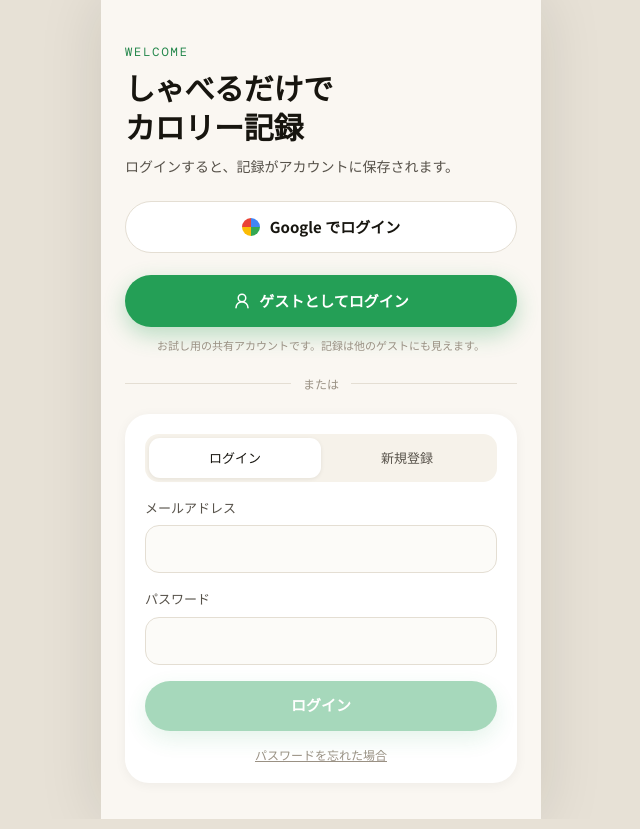
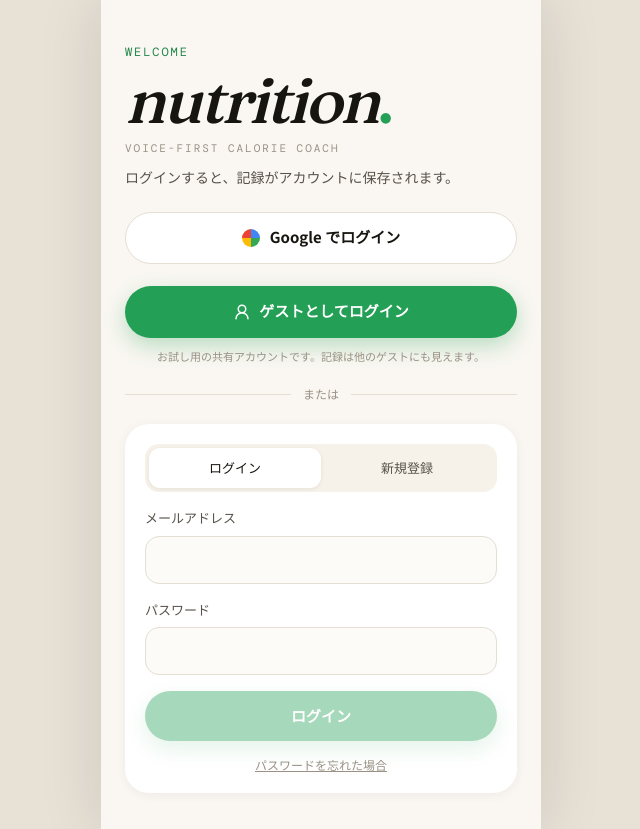
Before and after one commit to tasa10/nutrition, a Next.js app in the folder frontend/: page /login in a window 1280 px wide. Shown: the whole page, without its empty margins (319-959 px from the left). Built offline with nearby package versions, Linux system fonts and the light colour scheme; no server answers.

Commit message:
ロゴの変更、APIの変更

```diff
--- a/frontend/src/app/globals.css
+++ b/frontend/src/app/globals.css
@@ -3,6 +3,7 @@
 @theme inline {
   --font-sans: var(--font-noto-sans-jp), -apple-system, system-ui, sans-serif;
   --font-mono: var(--font-dm-mono), ui-monospace, monospace;
+  --font-display: var(--font-fraunces), Georgia, "Times New Roman", serif;
 
   --color-canvas: #e7e1d6;
   --color-paper: #faf7f2;
--- a/frontend/src/app/layout.tsx
+++ b/frontend/src/app/layout.tsx
@@ -1,5 +1,5 @@
 import type { Metadata, Viewport } from "next";
-import { DM_Mono, Noto_Sans_JP } from "next/font/google";
+import { DM_Mono, Fraunces, Noto_Sans_JP } from "next/font/google";
 import AuthGate from "@/components/AuthGate";
 import "./globals.css";
 
@@ -15,8 +15,16 @@ const dmMono = DM_Mono({
   weight: ["400", "500"],
 });
 
+// Display face for the wordmark only; body text stays on Noto Sans JP.
+const fraunces = Fraunces({
+  variable: "--font-fraunces",
+  subsets: ["latin"],
+  style: ["normal", "italic"],
+  axes: ["SOFT", "opsz"],
+});
+
 export const metadata: Metadata = {
-  title: "カロリー記録",
+  title: "nutrition",
   description: "しゃべるだけでカロリー記録",
 };
 
@@ -28,7 +36,7 @@ export const viewport: Viewport = {
 
 export default function RootLayout({ children }: LayoutProps<"/">) {
   return (
-    <html lang="ja" className={`${notoSansJP.variable} ${dmMono.variable}`}>
+    <html lang="ja" className={`${notoSansJP.variable} ${dmMono.variable} ${fraunces.variable}`}>
       <body>
         <div className="flex min-h-dvh justify-center">
           <div className="bg-paper flex min-h-dvh w-full max-w-[440px] flex-col shadow-[0_0_60px_rgba(23,21,15,0.12)]">
--- a/frontend/src/app/login/page.tsx
+++ b/frontend/src/app/login/page.tsx
@@ -79,11 +79,16 @@ export default function LoginPage() {
     <div className="flex flex-1 flex-col gap-[22px] px-6 pt-11 pb-9">
       <div className="flex flex-col gap-2">
         <div className="text-green-text font-mono text-xs tracking-[0.16em]">WELCOME</div>
-        <h1 className="text-[30px] leading-[1.3] font-black tracking-[-0.01em]">
-          しゃべるだけで
-          <br />
-          カロリー記録
+        <h1
+          className="font-display text-ink text-[64px] leading-none font-medium tracking-[-0.04em] italic"
+          style={{ fontVariationSettings: '"SOFT" 100, "opsz" 144' }}
+        >
+          nutrition
+          <span className="text-green not-italic">.</span>
         </h1>
+        <div className="text-faint font-mono text-[11px] tracking-[0.18em] uppercase">
+          Voice-first calorie coach
+        </div>
         <p className="text-muted text-sm leading-[1.8]">
           ログインすると、記録がアカウントに保存されます。
         </p>
```
Also changed, not shown: 2 other files (tests, documents, lock files or other folders).
